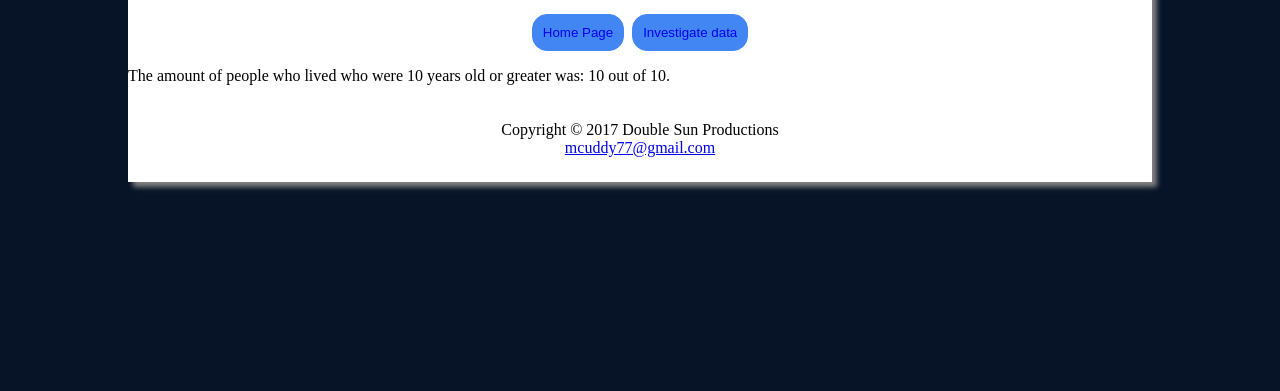
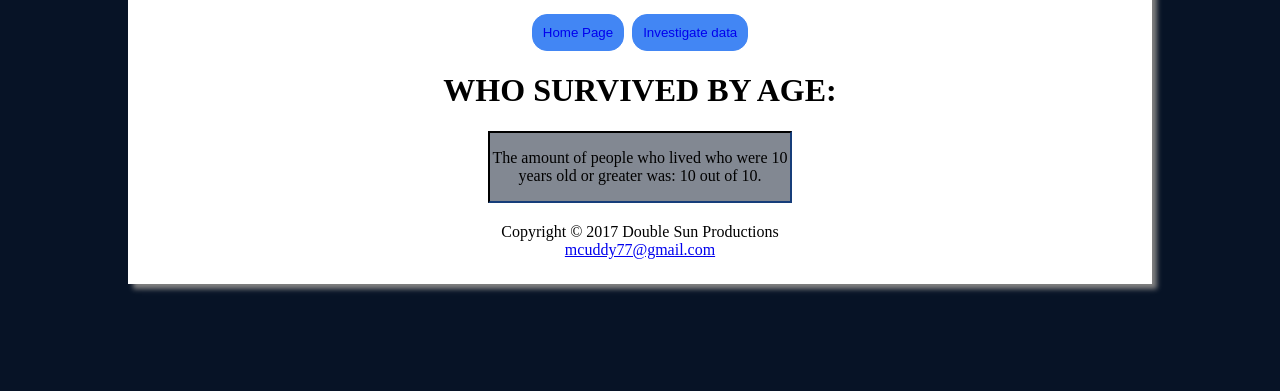
Before and after one commit to ravenusmc/titanic, a Flask app: template templates/age_results.html in a window 1280 px wide. Shown: the part 409-800 px from the top of the page. Run offline with Flask 2, Linux system fonts and the light colour scheme; the template is opened without the code that fills it: most values are stand-ins (such as "Sample title", 1, 10 or a date in 2020).

Commit message:
finished age page

```diff
--- a/templates/age_results.html
+++ b/templates/age_results.html
@@ -19,10 +19,13 @@
         <button><a href='/data'>Investigate data</a></button>
     </nav>
 
-    <main class='data_container'>
-        <p>The amount of people who lived who were {{ age_entered }} years old
-             or greater was: {{ age }} out of {{ total }}.
-        </p>
+    <main>
+        <h1 class='class_results_heading'>Who survived by age: </h1>
+        <div class='results_container'>
+            <p>The amount of people who lived who were {{ age_entered }} years old
+                 or greater was: {{ age }} out of {{ total }}.
+            </p>
+        </div>
     </main>
 
     <footer>
```
